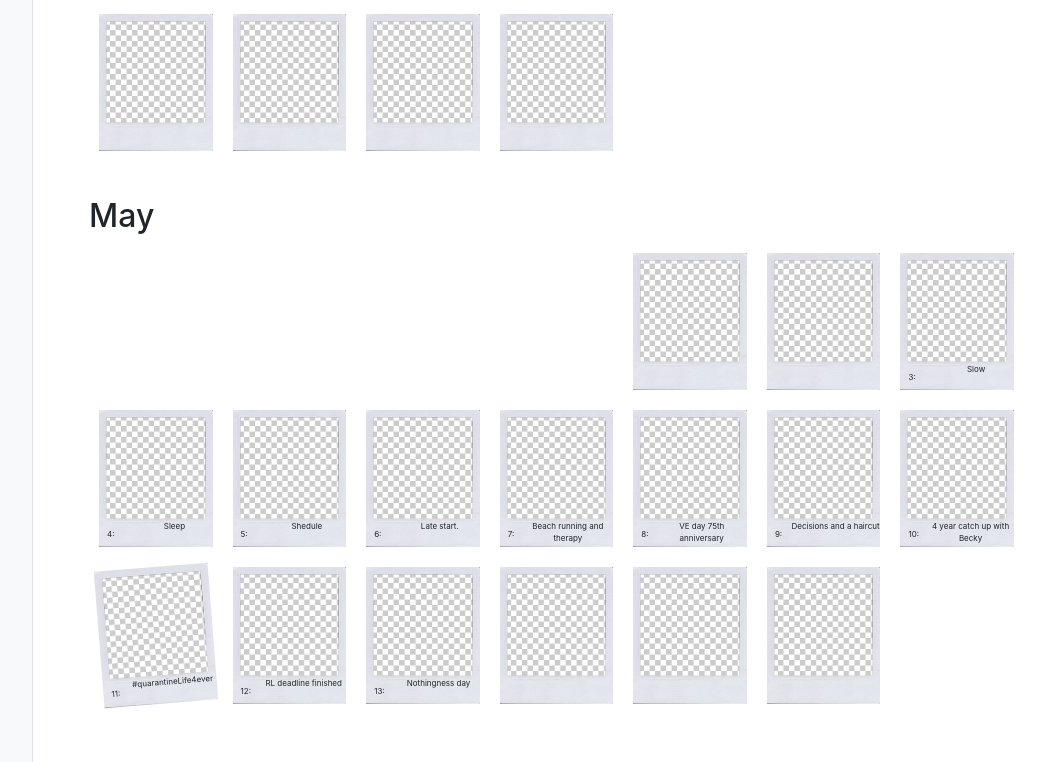
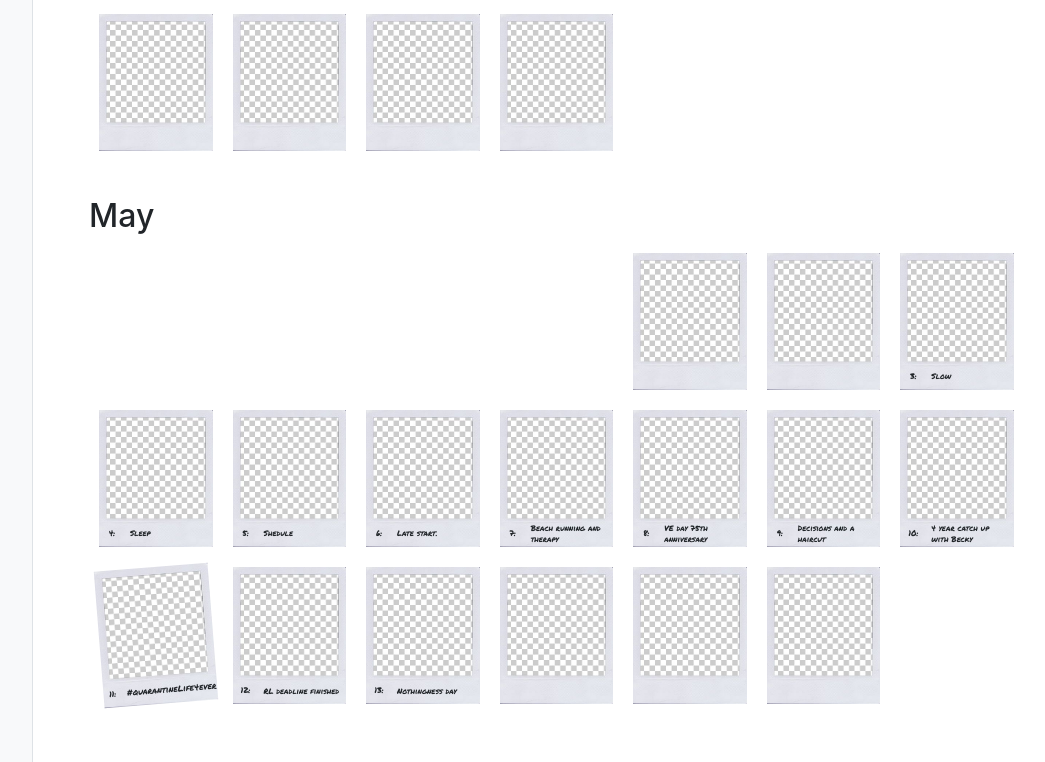
Before and after one commit to CallumMcMahon/Polaroid-Diary, a website: page index.html in a window 1280 px wide. Shown: the part 3547-4309 px from the top of the page, without its empty margins (208-1253 px from the left). Drawn offline with nearby package versions, Linux system fonts and the light colour scheme.

Commit message:
dynamic title sizes

```diff
--- a/css/simple-sidebar.css
+++ b/css/simple-sidebar.css
@@ -93,15 +93,25 @@ body {
 }
 
 .dayDate {
-    margin: 1em;
-    float: left;
-    flex-grow: 1;
+    display: flex;
+    width: 25%;
+    justify-content: center;
+    align-items: center;
+    font-family: 'Permanent Marker', cursive;
+    /* font-size: 1.2vw; */
 }
 
 .dayTitle {
-    text-align: center;
-    flex-grow: 4;
+    margin: 0px 5px;
+    display: flex;
+    /* justify-content: center; align horizontal */
+    align-items: center;
+    text-align: left;
+    vertical-align: middle;
+    width: 75%;
     flex-wrap: wrap;
+    font-family: 'Permanent Marker', cursive;
+    /* font-size: 0.8vw; */
 }
 
 
@@ -147,4 +157,11 @@ body {
     .month{
         width: 1200px;
     }
+    .dayDate{
+        font-size: 12px;
+    }
+    .dayTitle {
+        font-size: 12px;
+    }
+
 }
--- a/index.html
+++ b/index.html
@@ -12,6 +12,9 @@
 
   <!-- Bootstrap core CSS -->
   <link rel="stylesheet" href="https://stackpath.bootstrapcdn.com/bootstrap/4.5.0/css/bootstrap.min.css" integrity="sha384-9aIt2nRpC12Uk9gS9baDl411NQApFmC26EwAOH8WgZl5MYYxFfc+NcPb1dKGj7Sk" crossorigin="anonymous">
+
+  <!-- handwritten font -->
+  <link href="https://fonts.googleapis.com/css2?family=Permanent+Marker&display=swap" rel="stylesheet">
 
   <!-- Custom styles for this template -->
   <link href="css/simple-sidebar.css" rel="stylesheet">
@@ -64,7 +67,8 @@
   <script src="https://code.jquery.com/jquery-3.5.1.min.js" integrity="sha256-9/aliU8dGd2tb6OSsuzixeV4y/faTqgFtohetphbbj0=" crossorigin="anonymous"></script>
   <script src="https://cdn.jsdelivr.net/npm/popper.js@1.16.0/dist/umd/popper.min.js" integrity="sha384-Q6E9RHvbIyZFJoft+2mJbHaEWldlvI9IOYy5n3zV9zzTtmI3UksdQRVvoxMfooAo" crossorigin="anonymous"></script>
   <script src="https://stackpath.bootstrapcdn.com/bootstrap/4.4.1/js/bootstrap.min.js" integrity="sha384-wfSDF2E50Y2D1uUdj0O3uMBJnjuUD4Ih7YwaYd1iqfktj0Uod8GCExl3Og8ifwB6" crossorigin="anonymous"></script>
-  <script type="text/javascript" src="calendar.js"></script>
+  <script type="text/javascript" src="js/calendar.js"></script>
+  <script type="text/javascript" src="js/jquery.fittext.js"></script>
 
   <!-- Menu Toggle Script -->
   <script>
--- a/calendar.js
+++ b/js/calendar.js
@@ -98,7 +98,7 @@ function showCalendar(month, year) {
                         dayAnnotation.classList.add("dayAnnotation")
 
                         let dayDate = document.createElement("div");
-                        dayDate.innerText = String(date)+":   "
+                        dayDate.innerText = String(date)+":"
                         dayDate.classList.add("dayDate")
 
                         let dayTitle = document.createElement("div");
@@ -152,3 +152,6 @@ $.getJSON("Moodflow Backup.json", function(json) {
 function test() {
     console.log(jsonData.moods[2020][5])
 }
+$(document).ready(function() {
+    $(".dayTitle").fitText(1);
+});
--- /dev/null
+++ b/js/jquery.fittext.js
@@ -0,0 +1,43 @@
+/*global jQuery */
+/*!
+* FitText.js 1.2
+*
+* Copyright 2011, Dave Rupert http://daverupert.com
+* Released under the WTFPL license
+* http://sam.zoy.org/wtfpl/
+*
+* Date: Thu May 05 14:23:00 2011 -0600
+*/
+
+(function( $ ){
+
+    $.fn.fitText = function( kompressor, options ) {
+
+      // Setup options
+      var compressor = kompressor || 1,
+          settings = $.extend({
+            'minFontSize' : Number.NEGATIVE_INFINITY,
+            'maxFontSize' : Number.POSITIVE_INFINITY
+          }, options);
+
+      return this.each(function(){
+
+        // Store the object
+        var $this = $(this);
+
+        // Resizer() resizes items based on the object width divided by the compressor * 10
+        var resizer = function () {
+          $this.css('font-size', Math.max(Math.min($this.width() / (compressor*10), parseFloat(settings.maxFontSize)), parseFloat(settings.minFontSize)));
+        };
+
+        // Call once to set.
+        resizer();
+
+        // Call on resize. Opera debounces their resize by default.
+        $(window).on('resize.fittext orientationchange.fittext', resizer);
+
+      });
+
+    };
+
+  })( jQuery );
```
